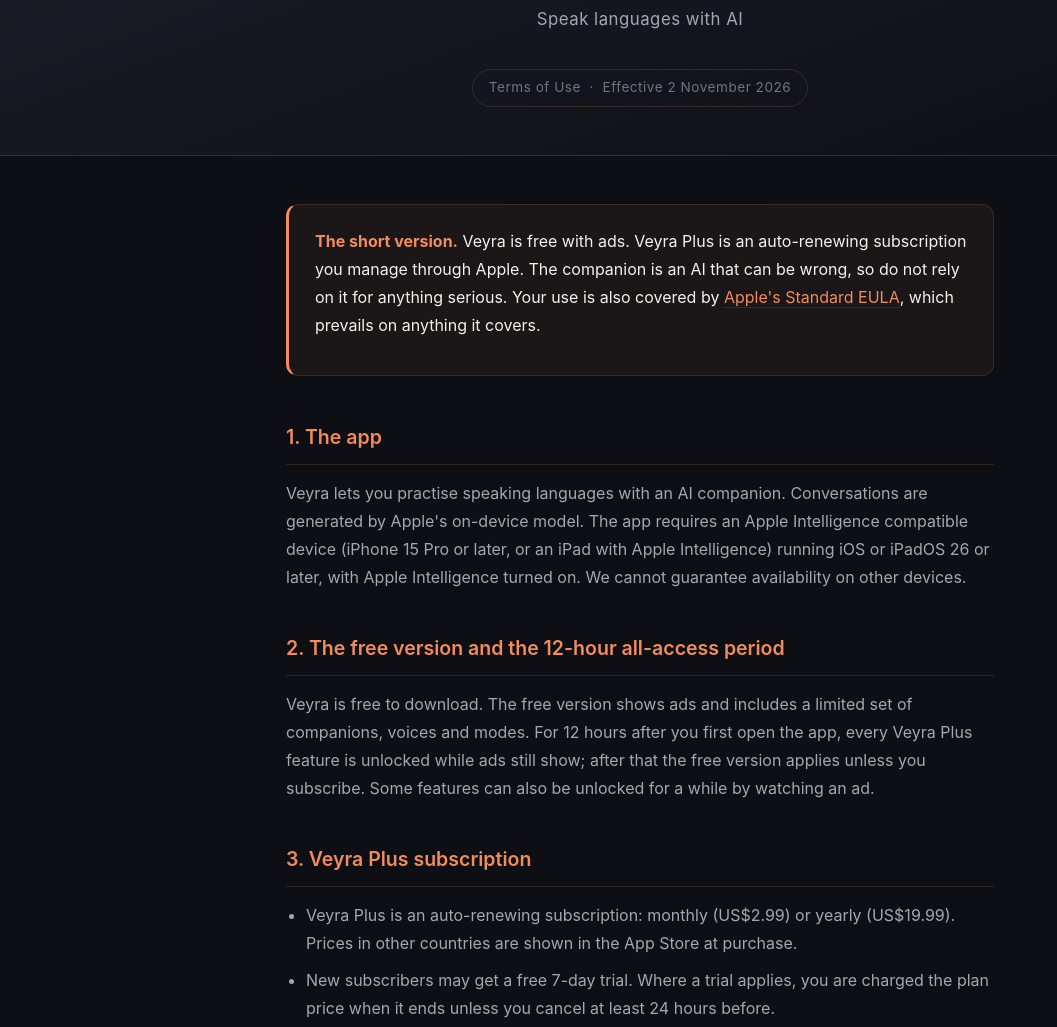
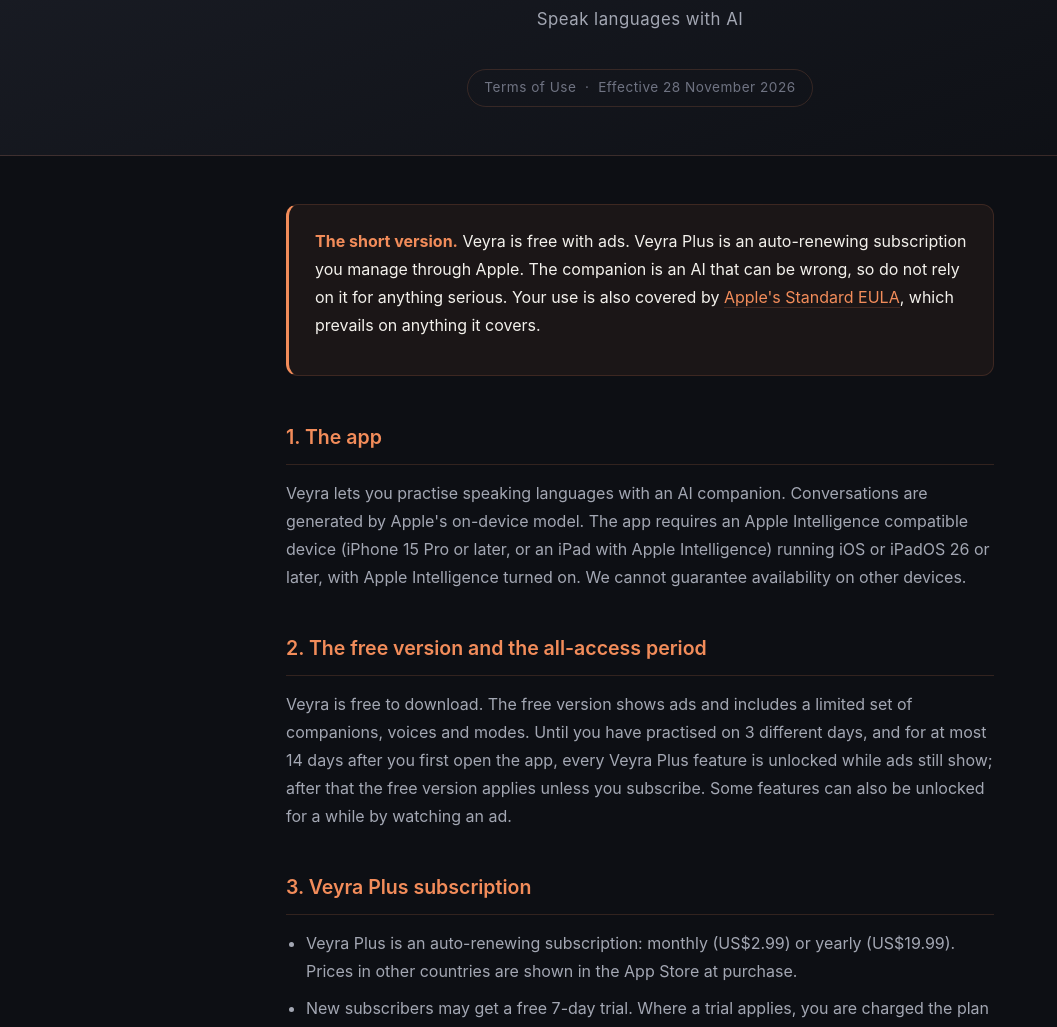
Before and after one commit to sSahad/app-sites, a plain HTML site: page veyra/terms.html in a window 1280 px wide. Shown: the part 225-1252 px from the top of the page, without its empty margins (0-1057 px from the left). Drawn offline with Linux system fonts and the light colour scheme.

Commit message:
Veyra pages: free full access lasts 3 practice days

```diff
--- a/veyra/terms.html
+++ b/veyra/terms.html
@@ -14,7 +14,7 @@
   <img class="mark" src="icon.svg" alt="Veyra">
   <h1>VEYRA</h1>
   <p class="subtitle">Speak languages with AI</p>
-  <span class="effective-date">Terms of Use &nbsp;&middot;&nbsp; Effective 2 November 2026</span>
+  <span class="effective-date">Terms of Use &nbsp;&middot;&nbsp; Effective 28 November 2026</span>
 </div>
 
 <div class="container">
@@ -39,10 +39,11 @@
   </section>
 
   <section>
-    <h2>2. The free version and the 12-hour all-access period</h2>
+    <h2>2. The free version and the all-access period</h2>
     <p>Veyra is free to download. The free version shows ads and includes a
-    limited set of companions, voices and modes. For 12 hours after you
-    first open the app, every Veyra Plus feature is unlocked while ads still
+    limited set of companions, voices and modes. Until you have
+    practised on 3 different days, and for at most 14 days after you first
+    open the app, every Veyra Plus feature is unlocked while ads still
     show; after that the free version applies unless you subscribe. Some
     features can also be unlocked for a while by watching an ad.</p>
   </section>
```
Also changed, not shown: veyra/support.html (+3 -2 lines).
